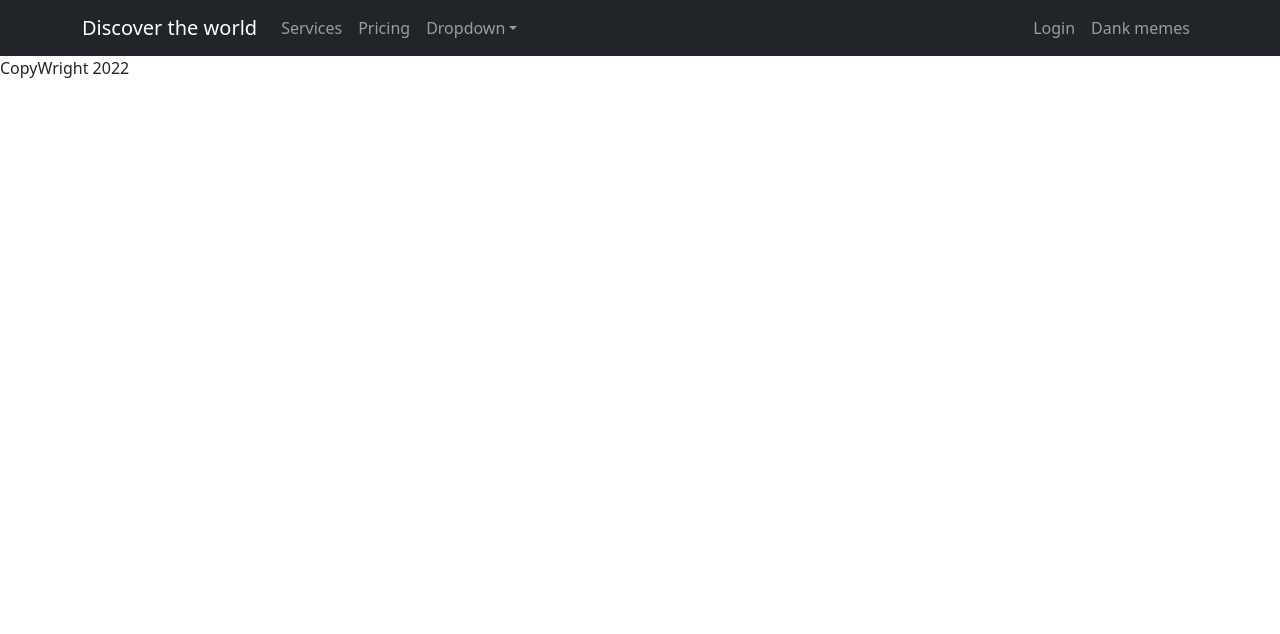
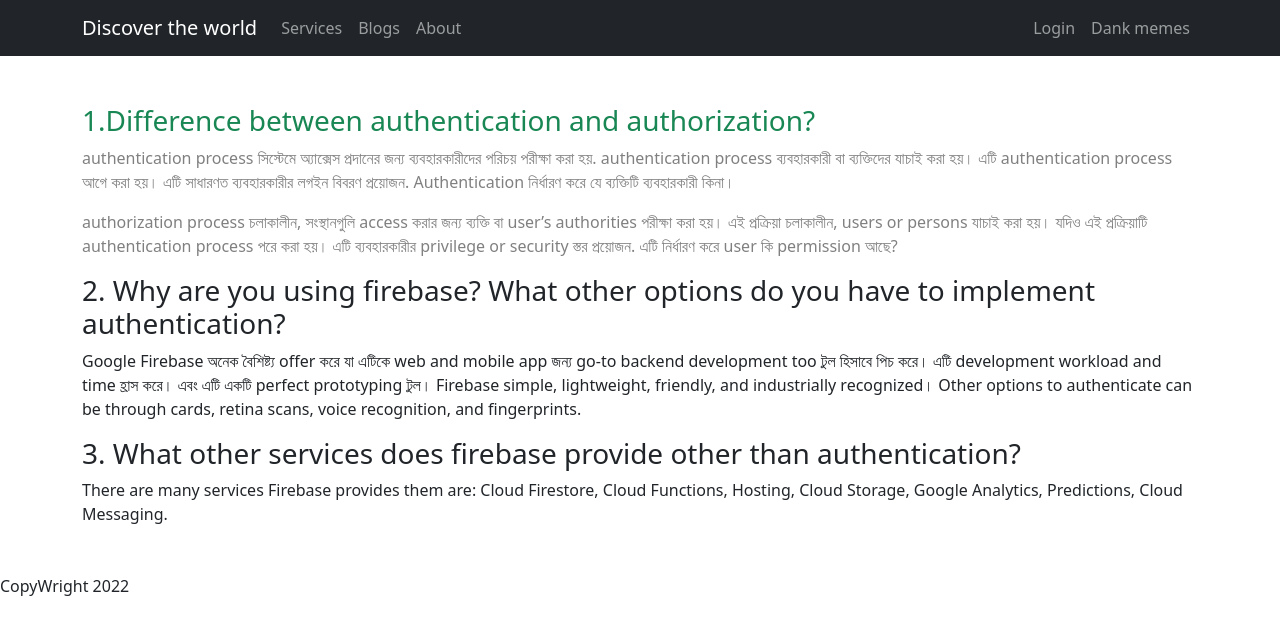
Before and after one commit to rad0wan/Discover-The-World, a React (Create React App) app: page /blogs in a window 1280 px wide. Shown: the top 634 px of the page. Built offline with nearby package versions, Linux system fonts and the light colour scheme; no server answers.

Commit message:
3 questions com

```diff
--- a/src/App.js
+++ b/src/App.js
@@ -8,6 +8,7 @@ import Login from './pages/Login/Login';
 import Services from './pages/Home/Services/Services';
 import SignUp from './pages/SignUp/SignUp';
 import RequireAuth from './pages/RequireAuth/RequireAuth';
+import Blogs from './pages/Blogs/Blogs';
 
 function App() {
   return (
@@ -16,6 +17,7 @@ function App() {
       <Routes>
         <Route path='/' element={<Home></Home>}></Route>
         <Route path='/home' element={<Home></Home>}></Route>
+        <Route path='/blogs' element={<Blogs></Blogs>}></Route>
         <Route path='/checkout' element={<RequireAuth>
           <CheckOut></CheckOut>
         </RequireAuth>}></Route>
--- /dev/null
+++ b/src/pages/Blogs/Blogs.js
@@ -0,0 +1,39 @@
+import React from 'react';
+
+const Blogs = () => {
+    return (
+        <div className='container my-5'>
+            <article>
+                <h3 className='text-success'>1.Difference between authentication and authorization?</h3>
+                <p style={{ color: 'gray' }}> authentication process সিস্টেমে অ্যাক্সেস প্রদানের জন্য ব্যবহারকারীদের পরিচয় পরীক্ষা করা হয়.
+                    authentication process ব্যবহারকারী বা ব্যক্তিদের যাচাই করা হয়।
+                    এটি  authentication process আগে করা হয়।
+                    এটি সাধারণত ব্যবহারকারীর লগইন বিবরণ প্রয়োজন.
+                    Authentication নির্ধারণ করে যে ব্যক্তিটি ব্যবহারকারী কিনা।</p>
+                <p style={{ color: 'gray' }}>
+                    authorization process চলাকালীন, সংস্থানগুলি  access করার জন্য ব্যক্তি বা user’s authorities পরীক্ষা করা হয়।
+                    এই প্রক্রিয়া চলাকালীন, users or persons যাচাই করা হয়।
+                    যদিও এই প্রক্রিয়াটি authentication process পরে করা হয়।
+                    এটি ব্যবহারকারীর  privilege or security স্তর প্রয়োজন.
+                    এটি নির্ধারণ করে user কি permission আছে?
+                </p>
+            </article>
+            <article>
+                <h3>2. Why are you using firebase? What other options do you have to implement authentication?</h3>
+                <p>Google Firebase অনেক বৈশিষ্ট্য offer করে যা এটিকে web and mobile app জন্য go-to backend development too টুল হিসাবে পিচ করে। এটি development workload and time হ্রাস করে। এবং এটি একটি perfect prototyping টুল। Firebase simple, lightweight, friendly, and industrially recognized। Other options to authenticate can be through cards, retina scans, voice recognition, and fingerprints.</p>
+            </article>
+            <article>
+                <h3>3. What other services does firebase provide other than authentication?</h3>
+                <p>There are many services Firebase provides them are: Cloud Firestore,
+                    Cloud Functions,
+                    Hosting,
+                    Cloud Storage,
+                    Google Analytics,
+                    Predictions,
+                    Cloud Messaging.</p>
+            </article>
+        </div>
+    );
+};
+
+export default Blogs;
--- a/src/pages/Login/Login.js
+++ b/src/pages/Login/Login.js
@@ -55,10 +55,14 @@ const Login = () => {
                     <Form.Control ref={passwordRef} type="password" placeholder="Password" required />
                 </Form.Group>
                 <p className='my-2 '>New to Discover the World? <Link to='/signup' onClick={handleSignUp} className='text-danger text-decoration-none'>Sign Up</Link></p>
-                <Button variant="primary" type="submit">
+                <Button className='my-2' variant="primary" type="submit">
                     Sign In
                 </Button>
+                <p className='text-center'>
+                    Sign with
+                </p>
             </Form>
+
         </div>
     );
 };
--- a/src/pages/Shared/Header/Header.js
+++ b/src/pages/Shared/Header/Header.js
@@ -22,12 +22,8 @@ const Header = () => {
                     <Navbar.Collapse id="responsive-navbar-nav">
                         <Nav className="me-auto">
                             <Nav.Link as={Link} to="/home#services">Services</Nav.Link>
-                            <Nav.Link href="#pricing">Pricing</Nav.Link>
-                            <NavDropdown title="Dropdown" id="collasible-nav-dropdown">
-                                <NavDropdown.Item href="#action/3.1">Blogs</NavDropdown.Item>
-                                <NavDropdown.Item href="#action/3.2">About</NavDropdown.Item>
-
-                            </NavDropdown>
+                            <Nav.Link as={Link} to="/blogs">Blogs</Nav.Link>
+                            <Nav.Link href="#pricing">About</Nav.Link>
                         </Nav>
                         <Nav>
                             {user
```
